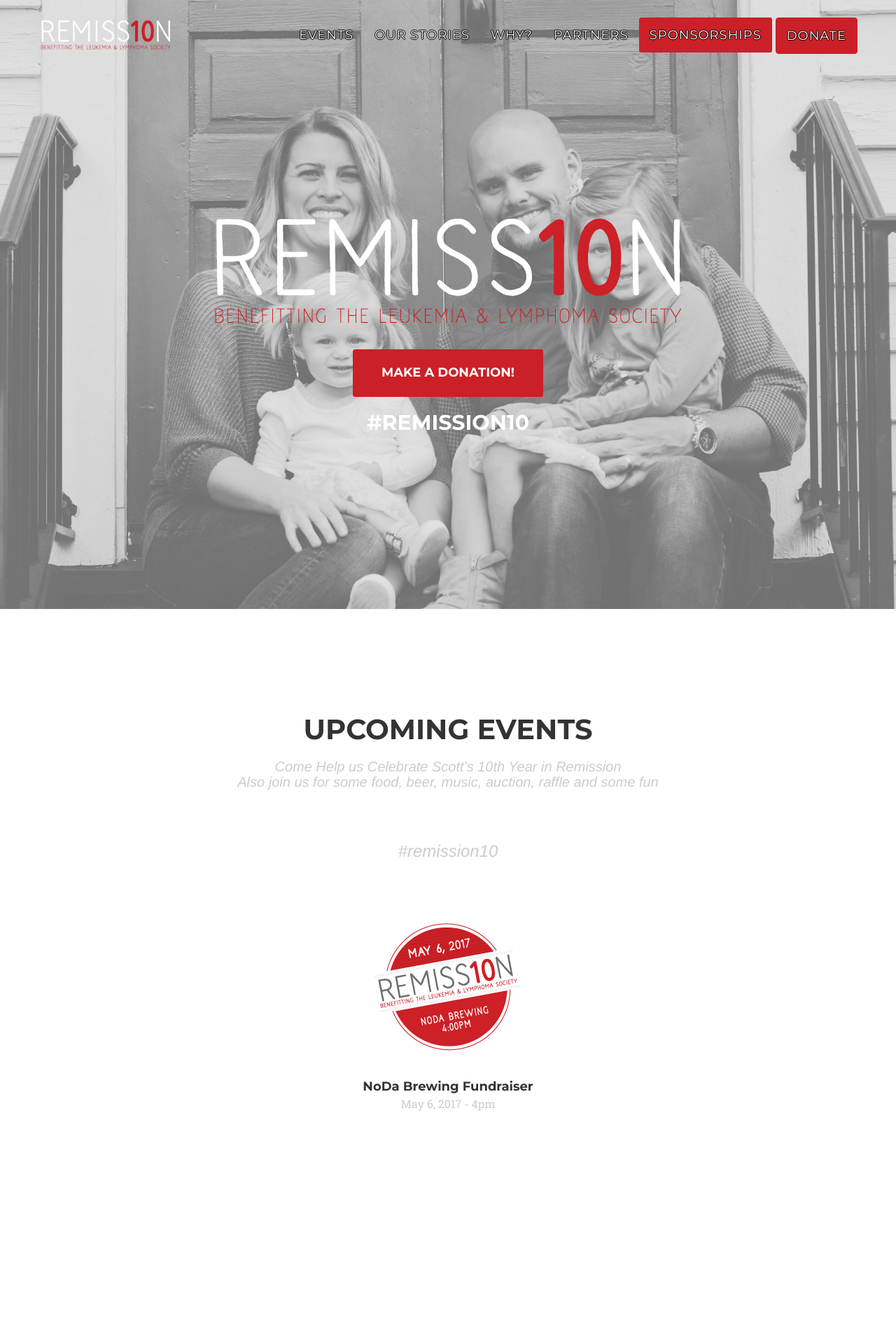
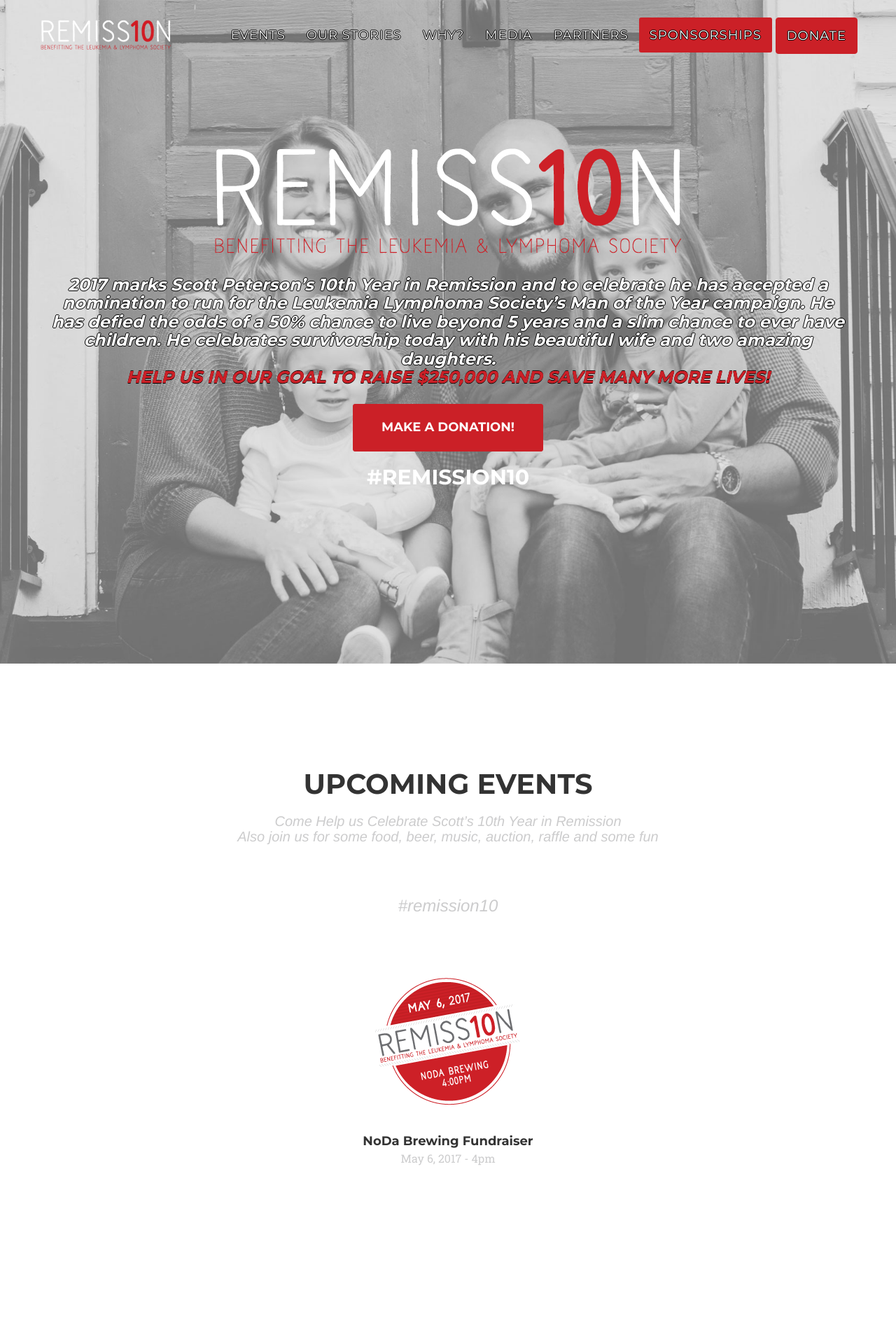
Before and after one commit to jntolman/Remission10, a PHP site: page / in a window 1280 px wide. Shown: the top 1920 px of the page at 70% size. Run offline with PHP 8.4, Linux system fonts and the light colour scheme; some libraries are stand-ins or nearby versions; some web fonts are replaced.

Commit message:
various updates to styles and content

```diff
--- a/index.html
+++ b/index.html
@@ -54,17 +54,17 @@
                     <li class="hidden">
                         <a href="#page-top"></a>
                     </li>
-                    <!--<li>
-                        <a class="page-scroll" href="#portfolio">Portfolio</a>
-                    </li>-->
                     <li>
-                        <a class="page-scroll" href="#team">Events</a>
+                        <a class="page-scroll" href="#events">Events</a>
                     </li>
                     <li>
                         <a class="page-scroll" href="#about">Our Stories</a>
                     </li>
                     <li>
                         <a class="page-scroll" href="#services">Why?</a>
+                    </li>
+                    <li>
+                        <a class="page-scroll" href="#portfolio">Media</a>
                     </li>
                     <li>
                         <a class="page-scroll" href="#partners">Partners</a>
@@ -90,6 +90,8 @@
                     <!--<h1>Remiss10n</h1>-->
                     <img src="img/main-brand-white.png" class="img-responsive img-centered">
                     <!--<img src="img/header-placeholder.png" class="img-responsive img-centered">-->
+                    <h3 class="cta">2017 marks Scott Peterson’s 10th Year in Remission and to celebrate he has accepted a nomination to run for the Leukemia Lymphoma Society’s Man of the Year campaign. He has defied the odds of a 50% chance to live beyond 5 years and a slim chance to ever have children. He celebrates survivorship today with his beautiful wife and two amazing daughters.
+                        <br><span class="cta-bold">Help us in our goal to raise $250,000 and save many more lives!</span></h3>
                 </div>
                 <a href="http://www.mwoy.org/pages/nc/clt17/speterson" class="btn btn-xl">Make a Donation!</a>
                 <div class="intro-heading"><h2>#remission10</h2></div>
@@ -98,7 +100,7 @@
     </header>
 
     <!-- Team Section -->
-    <section id="team" class="bg-light-gray">
+    <section id="events" class="bg-light-gray">
         <div class="container">
             <div class="row">
                 <div class="col-lg-12 text-center">
@@ -292,59 +294,106 @@
         </div>
     </section>
 
+    <!-- Services Section -->
+    <section id="services">
+        <div class="container">
+            <div class="row">
+                <div class="col-lg-12 text-center">
+                    <img src="img/mwoy-logo.png" class="img-responsive img-centered" style="margin-bottom: 20px">
+                    <h2 class="section-heading">Why Man &amp; Woman of the Year?</h2>
+                    <h3 class="section-subheading text-muted">The Leukemia &amp; Lymphoma Society was there for us.</h3>
+                </div>
+            </div>
+            <div class="row text-center">
+                <div class="col-md-4">
+                    <span class="fa-stack fa-4x">
+                        <i class="fa fa-circle fa-stack-2x text-primary"></i>
+                        <i class="fa fa-usd fa-stack-1x fa-inverse"></i>
+                    </span>
+                    <h4 class="service-heading">$1 Billion</h4>
+                    <p class="text-muted">Through programs like Man &amp; Woman of the Year, The Leukemia &amp; Lymphoma Society (LLS) has invested more than $1 billion in research to advance breakthrough therapies.</p>
+                </div>
+                <div class="col-md-4">
+                    <span class="fa-stack fa-4x">
+                        <i class="fa fa-circle fa-stack-2x text-primary"></i>
+                        <i class="fa fa-heartbeat fa-stack-1x fa-inverse"></i>
+                    </span>
+                    <h4 class="service-heading">50%</h4>
+                    <p class="text-muted">In fact, almost half of the new anti-cancer drugs approved by the U.S. FDA from 2000 through 2013 were originally designed to treat blood cancers, and LLS helped advance most of them.</p>
+                </div>
+                <div class="col-md-4">
+                    <span class="fa-stack fa-4x">
+                        <i class="fa fa-circle fa-stack-2x text-primary"></i>
+                        <i class="fa fa-thumbs-up fa-stack-1x fa-inverse"></i>
+                    </span>
+                    <h4 class="service-heading">One</h4>
+                    <p class="text-muted">Everyone wins when cancer loses.</p>
+                </div>
+            </div>
+        </div>
+    </section>
+
     <!-- Portfolio Grid Section -->
-    <!--<section id="portfolio" class="bg-light-gray">
+    <section id="portfolio" class="bg-light-gray">
         <div class="container">
             <div class="row">
                 <div class="col-lg-12 text-center">
                     <h2 class="section-heading">Media</h2>
-                    <h3 class="section-subheading text-muted">Photo and video from our journeys.</h3>
+                    <h3 class="section-subheading text-muted">Digital media from our journeys.</h3>
                 </div>
             </div>
             <div class="row">
                 <div class="col-md-4 col-sm-6 portfolio-item">
-                    <a href="#portfolioModal1" class="portfolio-link" data-toggle="modal">
+                    <iframe width="100%" height="100%" scrolling="no" frameborder="no" src="https://w.soundcloud.com/player/?url=https%3A//api.soundcloud.com/tracks/303237780&amp;auto_play=false&amp;hide_related=false&amp;show_comments=true&amp;show_user=true&amp;show_reposts=false&amp;visual=true"></iframe>
+                    <!--<a href="#portfolioModal1" class="portfolio-link" data-toggle="modal">
                         <div class="portfolio-hover">
                             <div class="portfolio-hover-content">
                                 <i class="fa fa-plus fa-3x"></i>
                             </div>
                         </div>
                         <img src="img/portfolio/roundicons.png" class="img-responsive" alt="">
-                    </a>
+                    </a>-->
                     <div class="portfolio-caption">
-                        <h4>Round Icons</h4>
-                        <p class="text-muted">Graphic Design</p>
+                        <h4>Blue Skies Podcast</h4>
+                        <p class="text-muted">Ep16: Scott Peterson - Trusting Your Deepest Wisdom<br>
+                            <a href="http://apple.co/2dJxUnP" target="_blank">iTunes</a> |
+                            <a href="http://bit.ly/2iydBg3" target="_blank">Google PLay</a>
+                        </p>
                     </div>
                 </div>
                 <div class="col-md-4 col-sm-6 portfolio-item">
-                    <a href="#portfolioModal2" class="portfolio-link" data-toggle="modal">
+                    <video width="100%" height="100%" controls>
+                        <source src="video/fire-with-fire.mp4" type="video/mp4">
+                        Your browser does not support the video tag.
+                    </video>
+                    <!--<a href="#portfolioModal2" class="portfolio-link" data-toggle="modal">
                         <div class="portfolio-hover">
                             <div class="portfolio-hover-content">
                                 <i class="fa fa-plus fa-3x"></i>
                             </div>
                         </div>
                         <img src="img/portfolio/startup-framework.png" class="img-responsive" alt="">
-                    </a>
+                    </a>-->
                     <div class="portfolio-caption">
-                        <h4>Startup Framework</h4>
-                        <p class="text-muted">Website Design</p>
+                        <h4>Fire with Fire</h4>
+                        <p class="text-muted">Short video on LLS funded research</p>
                     </div>
                 </div>
-                <div class="col-md-4 col-sm-6 portfolio-item">
+                <!--<div class="col-md-4 col-sm-6 portfolio-item">
                     <a href="#portfolioModal3" class="portfolio-link" data-toggle="modal">
                         <div class="portfolio-hover">
                             <div class="portfolio-hover-content">
                                 <i class="fa fa-plus fa-3x"></i>
                             </div>
                         </div>
-                        <img src="img/portfolio/treehouse.png" class="img-responsive" alt="">
+                        <img src="img/workshop-scott-ally-01.jpg" class="img-responsive" height="50px" alt="">
                     </a>
                     <div class="portfolio-caption">
                         <h4>Treehouse</h4>
                         <p class="text-muted">Website Design</p>
                     </div>
-                </div>
-                <div class="col-md-4 col-sm-6 portfolio-item">
+                </div>-->
+                <!--<div class="col-md-4 col-sm-6 portfolio-item">
                     <a href="#portfolioModal4" class="portfolio-link" data-toggle="modal">
                         <div class="portfolio-hover">
                             <div class="portfolio-hover-content">
```
Also changed, not shown: other parts of index.html (+1 -40 lines), css/agency.css (+10 -1 lines), less/agency.less (+12 -1 lines), css/agency.min.css, 5 other files.
